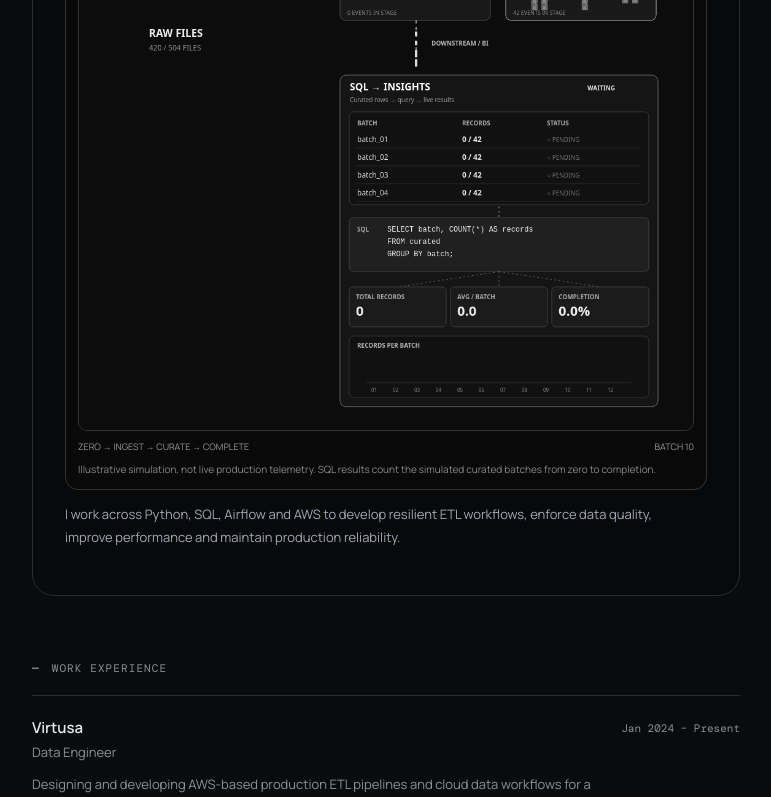
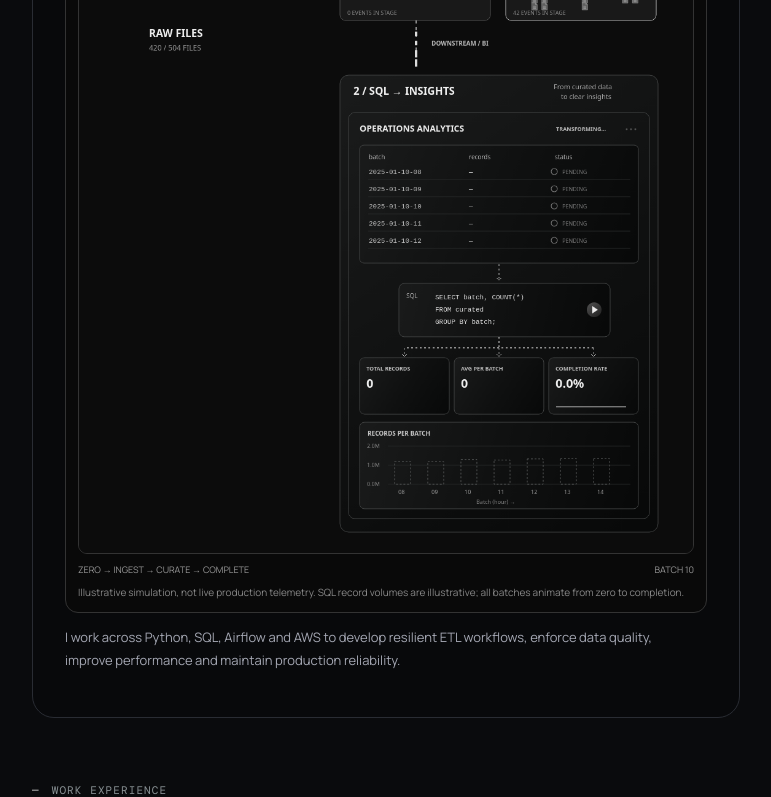
Before and after one commit to abii-18/abinav-data-engineer-portfolio, a React (Vite) app: page / in a window 1280 px wide. Shown: the part 1710-2507 px from the top of the page, without its empty margins (254-1025 px from the left). Built offline with nearby package versions, Linux system fonts and the light colour scheme.

Commit message:
Match SQL insights reference with framed dashboard, sparklines and chart detail

```diff
--- a/src/components/DataInMotion.tsx
+++ b/src/components/DataInMotion.tsx
@@ -55,7 +55,7 @@ function SortingStudio() {
     const clamp=(v:number)=>Math.max(0,Math.min(1,v)),ease=(v:number)=>v*v*(3-2*v)
     const text=(s:string,x:number,y:number,size=11,color='#ddd',bold=false)=>{g.fillStyle=color;g.font=(bold?'bold ':'')+size+'px system-ui';g.fillText(s,x,y)}
     const line=(x:number,y:number,X:number,Y:number)=>{g.beginPath();g.moveTo(x,y);g.lineTo(X,Y);g.stroke()}
-    const box=(x:number,y:number,w:number,h:number,fill='#191919',stroke='#444',r=7)=>{g.fillStyle=fill;g.strokeStyle=stroke;g.lineWidth=1;g.beginPath();g.roundRect(x,y,w,h,r);g.fill();g.stroke()}
+    const box=(x:number,y:number,w:number,h:number,fill:string|CanvasGradient='#191919',stroke='#444',r=7)=>{g.fillStyle=fill;g.strokeStyle=stroke;g.lineWidth=1;g.beginPath();g.roundRect(x,y,w,h,r);g.fill();g.stroke()}
     function documentTile(size:number){
       g.fillStyle='#777';g.strokeStyle='#bbb';g.lineWidth=.7
       g.beginPath();g.moveTo(-size/2,-size*.65);g.lineTo(size*.18,-size*.65);g.lineTo(size/2,-size*.3);g.lineTo(size/2,size*.65);g.lineTo(-size/2,size*.65);g.closePath();g.fill();g.stroke()
@@ -71,7 +71,7 @@ function SortingStudio() {
         previousCycle=currentCycle;next=0;events.length=0;last=-1
       }
       while(next<batches&&1+next*interval<=t){spawn(next);next++}
-      g.fillStyle='#0c0c0c';g.fillRect(0,0,1000,1060)
+      g.fillStyle='#0c0c0c';g.fillRect(0,0,1000,1260)
       text('RAW FILES',114,420,17,'#eee',true);text(events.length+' / '+total+' FILES',114,442,12,'#999')
       for(let i=0;i<38;i++){
         const x=52+(i*67%278),y=78+(i*97%290),size=10+i%5
@@ -103,49 +103,69 @@ function SortingStudio() {
       g.strokeStyle='#aaa';g.lineWidth=1.8;g.setLineDash([5,6]);line(549,393,549,466);g.setLineDash([])
       text('DOWNSTREAM / BI',574,434,10,'#bbb',true)
       for(let i=0;i<6;i++){const y=399+((t*115+i*15)%65);g.fillStyle='#ddd';g.fillRect(547,y,4,7)}
-      const X=425,Y=482
-      // SQL consumes only curated batches; each result grows from zero to 42 rows.
-      const sqlCounts=Array.from({length:batches},(_,b)=>Math.floor(per*clamp((t-(1+b*interval+3*step+travel))/.45)))
-      const ready=sqlCounts.reduce((sum,count)=>sum+count,0),completed=sqlCounts.filter(count=>count===per).length
-      const running=sqlCounts.findIndex(count=>count<per),firstRow=Math.max(0,Math.min(batches-4,(running<0?batches-1:running)-2))
-      box(X,Y,518,540,'#151515','#777',10)
-      text('SQL → INSIGHTS',X+16,Y+25,16,'#fff',true)
-      text('Curated rows → query → live results',X+16,Y+44,10,'#999')
-      text(ready===total?'COMPLETE':ready?'RUNNING':'WAITING',X+403,Y+25,10,'#ddd',true)
-      const tableY=Y+60
-      box(X+15,tableY,488,151,'#111','#404040',7)
-      text('BATCH',X+28,tableY+22,10,'#aaa',true);text('RECORDS',X+199,tableY+22,10,'#aaa',true);text('STATUS',X+337,tableY+22,10,'#aaa',true)
-      for(let row=0;row<4;row++){
-        const b=firstRow+row,count=sqlCounts[b],y=tableY+49+row*29
-        g.strokeStyle='#2c2c2c';line(X+27,y+10,X+490,y+10)
-        text('batch_'+String(b+1).padStart(2,'0'),X+28,y,12,'#ddd')
-        text(count+' / '+per,X+199,y,12,'#eee',true)
-        text(count===per?'✓ COMPLETE':count?'◌ RUNNING':'○ PENDING',X+337,y,10,count?'#ddd':'#777')
+      const X=425,Y=482,W=518
+      // Five illustrative reporting batches follow the same curated-packet clock.
+      const progress=clamp((t-(1+3*step+travel))/(runEnd-(1+3*step+travel)))
+      const targets=[1206722,1184331,1298441,1266504,1328190]
+      const fractions=targets.map((_,i)=>clamp(progress*5-i))
+      const records=targets.map((target,i)=>Math.floor(target*fractions[i]))
+      const ready=records.reduce((sum,n)=>sum+n,0),completed=fractions.filter(p=>p===1).length
+      const fmt=(n:number)=>Math.floor(n).toLocaleString('en-US')
+      const panel=(x:number,y:number,w:number,h:number,r=9)=>{
+        const gradient=g.createLinearGradient(x,y,x+w,y+h);gradient.addColorStop(0,'#1a1b1b');gradient.addColorStop(.5,'#101111');gradient.addColorStop(1,'#080909')
+        box(x,y,w,h,gradient,'#454747',r)
       }
-      const queryY=Y+232
-      g.strokeStyle='#aaa';g.setLineDash([3,4]);line(X+259,Y+214,X+259,queryY);g.setLineDash([])
-      box(X+15,queryY,488,88,'#202020',ready>0?'#888':'#444',7)
-      text('SQL',X+28,queryY+23,10,'#aaa',true)
-      g.fillStyle='#eee';g.font='12px monospace'
-      g.fillText('SELECT batch, COUNT(*) AS records',X+77,queryY+23)
-      g.fillText('FROM curated',X+77,queryY+43)
-      g.fillText('GROUP BY batch;',X+77,queryY+63)
-      if(ready>0&&ready<total){g.fillStyle='#fff';g.beginPath();g.arc(X+465,queryY+43,3+Math.sin(t*6),0,Math.PI*2);g.fill()}
-      const cardY=Y+345,cards=[['TOTAL RECORDS',ready.toLocaleString('en-US')],['AVG / BATCH',(ready?ready/Math.max(1,sqlCounts.filter(count=>count>0).length):0).toFixed(1)],['COMPLETION',(completed/batches*100).toFixed(1)+'%']]
+      const arrow=(x:number,y:number)=>{g.strokeStyle='#bbb';g.lineWidth=1;line(x-4,y-4,x,y);line(x,y,x+4,y-4)}
+      panel(X,Y,W,744,14)
+      text('2 / SQL → INSIGHTS',X+22,Y+32,17,'#f2f2f2',true)
+      text('From curated data',X+348,Y+23,11,'#aaa');text('to clear insights',X+360,Y+39,11,'#aaa')
+      const innerX=X+14,innerY=Y+61
+      panel(innerX,innerY,490,661,10)
+      text('OPERATIONS ANALYTICS',X+32,Y+92,14,'#eee',true)
+      text(progress===1?'COMPLETE':'TRANSFORMING…',X+352,Y+91,9,'#bbb',true)
+      for(let i=0;i<3;i++){g.fillStyle=progress===1?'#aaa':Math.sin(t*4-i)>0?'#eee':'#555';g.beginPath();g.arc(X+467+i*7,Y+88,1.5,0,Math.PI*2);g.fill()}
+      const tableY=Y+114
+      panel(X+32,tableY,454,192,7)
+      text('batch',X+47,tableY+23,10,'#bbb');text('records',X+210,tableY+23,10,'#bbb');text('status',X+350,tableY+23,10,'#bbb')
+      for(let row=0;row<5;row++){
+        const y=tableY+47+row*28,fraction=fractions[row]
+        g.strokeStyle='#292b2b';line(X+46,y+9,X+473,y+9)
+        g.font='11px monospace';g.fillStyle='#bbb';g.fillText('2025-01-10-'+String(8+row).padStart(2,'0'),X+47,y)
+        g.fillStyle='#eee';g.fillText(fraction?fmt(records[row]):'—',X+210,y)
+        g.strokeStyle=fraction?'#ddd':'#777';g.lineWidth=1.2;g.beginPath();g.arc(X+349,y-4,5,0,Math.PI*2);g.stroke()
+        if(fraction===1){line(X+346,y-4,X+348,y-2);line(X+348,y-2,X+352,y-6)}
+        else if(fraction>0){g.beginPath();g.arc(X+349,y-4,7,t*4,t*4+Math.PI);g.stroke()}
+        text(fraction===1?'COMPLETED':fraction?'RUNNING':'PENDING',X+362,y,9,fraction?'#ddd':'#777')
+      }
+      const queryY=Y+339
+      g.strokeStyle='#bbb';g.setLineDash([3,4]);line(X+259,tableY+194,X+259,queryY-8);g.setLineDash([]);arrow(X+259,queryY-5)
+      panel(X+96,queryY,344,87,9)
+      text('SQL',X+108,queryY+24,10,'#aaa');g.font='11px monospace';g.fillStyle='#ddd'
+      g.fillText('SELECT batch, COUNT(*)',X+155,queryY+26);g.fillText('FROM curated',X+155,queryY+46);g.fillText('GROUP BY batch;',X+155,queryY+66)
+      const play=g.createLinearGradient(X+402,queryY+29,X+424,queryY+54);play.addColorStop(0,'#555');play.addColorStop(1,'#222')
+      g.fillStyle=play;g.beginPath();g.arc(X+414,queryY+43,12,0,Math.PI*2);g.fill();g.fillStyle='#eee';g.beginPath();g.moveTo(X+411,queryY+37);g.lineTo(X+420,queryY+43);g.lineTo(X+411,queryY+49);g.closePath();g.fill()
+      const cardY=Y+460,cards=[['TOTAL RECORDS',fmt(ready)],['AVG PER BATCH',fmt(ready/Math.max(1,Math.ceil(progress*5)))],['COMPLETION RATE',(completed/5*100).toFixed(1)+'%']]
       cards.forEach(([label,value],i)=>{
-        const x=X+15+i*165
-        g.strokeStyle='#666';g.setLineDash([3,4]);line(X+259,queryY+88,x+79,cardY);g.setLineDash([])
-        box(x,cardY,158,65,'#1b1b1b','#444',6);text(label,x+11,cardY+20,10,'#aaa',true);text(value,x+11,cardY+47,22,'#eee',true)
+        const x=X+32+i*154
+        g.strokeStyle='#aaa';g.setLineDash([3,4]);line(X+259,queryY+87,X+259,cardY-16);line(X+109,cardY-16,X+417,cardY-16);line(x+73,cardY-16,x+73,cardY-4);g.setLineDash([]);arrow(x+73,cardY-2)
+        panel(x,cardY,146,92,8);text(label,x+11,cardY+21,9,'#bbb',true);text(value,x+11,cardY+49,20,'#f0f0f0',true)
+        if(i<2){for(let j=0;j<9;j++){
+          const h=(3+j*2.1)*clamp(progress*9-j)
+          const grad=g.createLinearGradient(0,cardY+80-h,0,cardY+80);grad.addColorStop(0,'#ddd');grad.addColorStop(1,'#444');g.fillStyle=grad;g.fillRect(x+12+j*14,cardY+80-h,7,h)
+        }}else{
+          g.strokeStyle='#ddd';g.beginPath();for(let j=0;j<20;j++){const px=x+12+j*6,py=cardY+80-(j*.6+Math.sin(j*.7)*2)*progress;if(j===0)g.moveTo(px,py);else g.lineTo(px,py)}g.stroke()
+        }
       })
-      const chartY=Y+425
-      box(X+15,chartY,488,100,'#111','#383838',7)
-      text('RECORDS PER BATCH',X+28,chartY+19,10,'#bbb',true)
-      g.strokeStyle='#333';line(X+43,chartY+76,X+474,chartY+76)
-      sqlCounts.forEach((count,b)=>{
-        const x=X+48+b*35,h=count/per*43
-        g.fillStyle=count===per?'#bbb':'#eee';g.fillRect(x,chartY+76-h,22,h)
-        text(String(b+1).padStart(2,'0'),x+3,chartY+91,8,'#888')
-      })
+      const chartY=Y+565
+      panel(X+32,chartY,454,141,8);text('RECORDS PER BATCH',X+45,chartY+22,10,'#ccc',true)
+      for(let i=0;i<3;i++){const y=chartY+39+i*31;g.strokeStyle='#252727';line(X+78,y,X+473,y);text((2-i)+'.0M',X+44,y+3,9,'#888')}
+      for(let b=0;b<7;b++){
+        const x=X+89+b*54,base=chartY+101,target=b<5?targets[b]:1350000,height=target/2000000*62,fraction=b<5?fractions[b]:0
+        g.strokeStyle='#606363';g.setLineDash([3,3]);g.strokeRect(x,base-height,26,height);g.setLineDash([])
+        if(fraction){const h=height*fraction,grad=g.createLinearGradient(x,base-h,x,base);grad.addColorStop(0,'#e3e5e5');grad.addColorStop(.25,'#adb0b0');grad.addColorStop(1,'#505454');g.fillStyle=grad;g.fillRect(x,base-h,26,h)}
+        text(String(8+b).padStart(2,'0'),x+6,base+16,9,'#999')
+      }
+      text('Batch (hour) →',X+222,chartY+133,9,'#888')
       if(Math.floor(t*8)!==last){last=Math.floor(t*8);const values=[events.length,...counts];setStats(values);setBatch(next)}
       frame=requestAnimationFrame(draw)
     }
@@ -166,9 +186,9 @@ function SortingStudio() {
       })}
     </div>
     <div className="sorting-flow">RAW STREAM <i/> PROCESSING <i/> ANALYTICS READY</div>
-    <canvas ref={canvas} width={1000} height={1060} aria-label="Animated simulated pipeline from scattered raw files through ingestion, cleaning, validation, curation and a live SQL query, result metrics and records-per-batch chart"/>
+    <canvas ref={canvas} width={1000} height={1260} aria-label="Animated simulated pipeline from scattered raw files through ingestion, cleaning, validation, curation and a live SQL query, result metrics and records-per-batch chart"/>
     <div className="sorting-foot">ZERO → INGEST → CURATE → COMPLETE <span>BATCH {batch}</span></div>
-    <p className="sorting-note">Illustrative simulation, not live production telemetry. SQL results count the simulated curated batches from zero to completion.</p>
+    <p className="sorting-note">Illustrative simulation, not live production telemetry. SQL record volumes are illustrative; all batches animate from zero to completion.</p>
   </div>
 }
 
```
